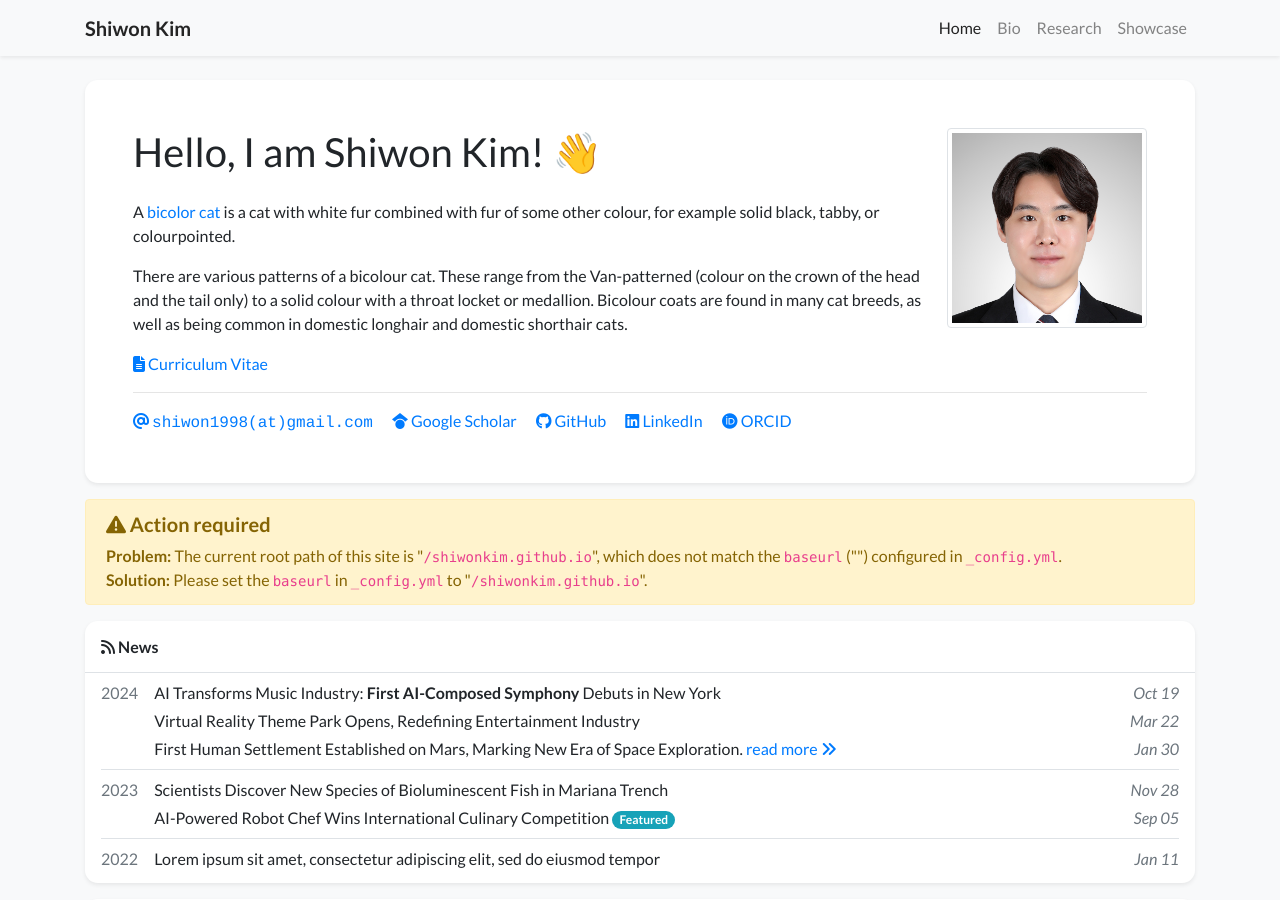
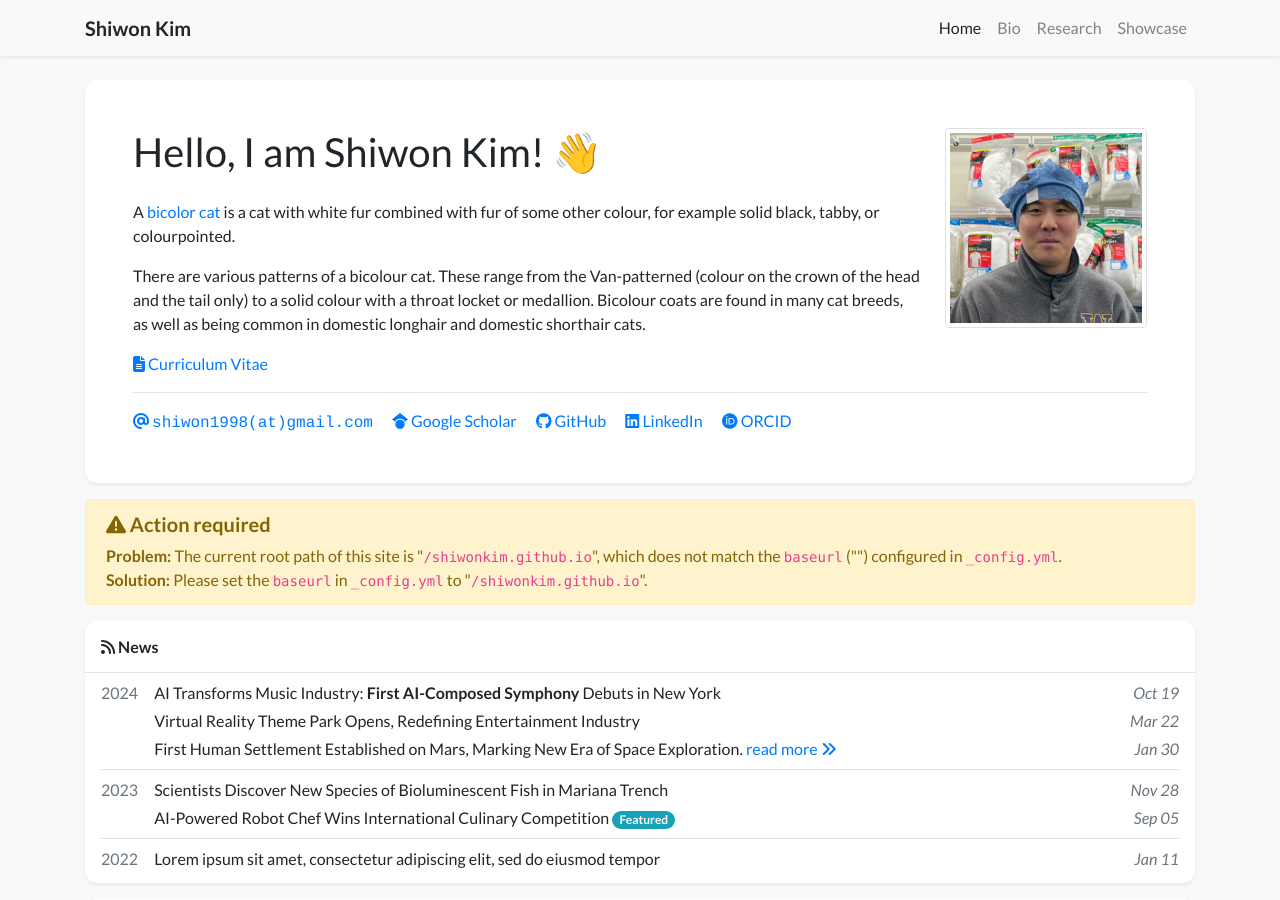
Before and after one commit to shiwonkim/shiwonkim.github.io, a Jekyll site: the page built from index.html, in a window 1280 px wide and 900 px high. Built offline with Jekyll 4.4.1, drawn with Linux system fonts in a browser that asks for light colours; nearby versions of some CDN libraries; a style sheet for code colours, icons or effects is not loaded.

Commit message:
edit profile

```diff
--- a/_data/profile.yml
+++ b/_data/profile.yml
@@ -30,7 +30,7 @@
     as well as being common in domestic longhair and domestic shorthair cats.
   </p>
 
-portrait_url: /assets/images/photos/profile_gray.png
+portrait_url: /assets/images/photos/temp.png
 # portrait_caption: >-
 #   Photo by Manja Vitolic on Unsplash (this caption is optional, comment it out to disable).
 
```
Also changed, not shown: assets/images/photos/temp.png (added).
